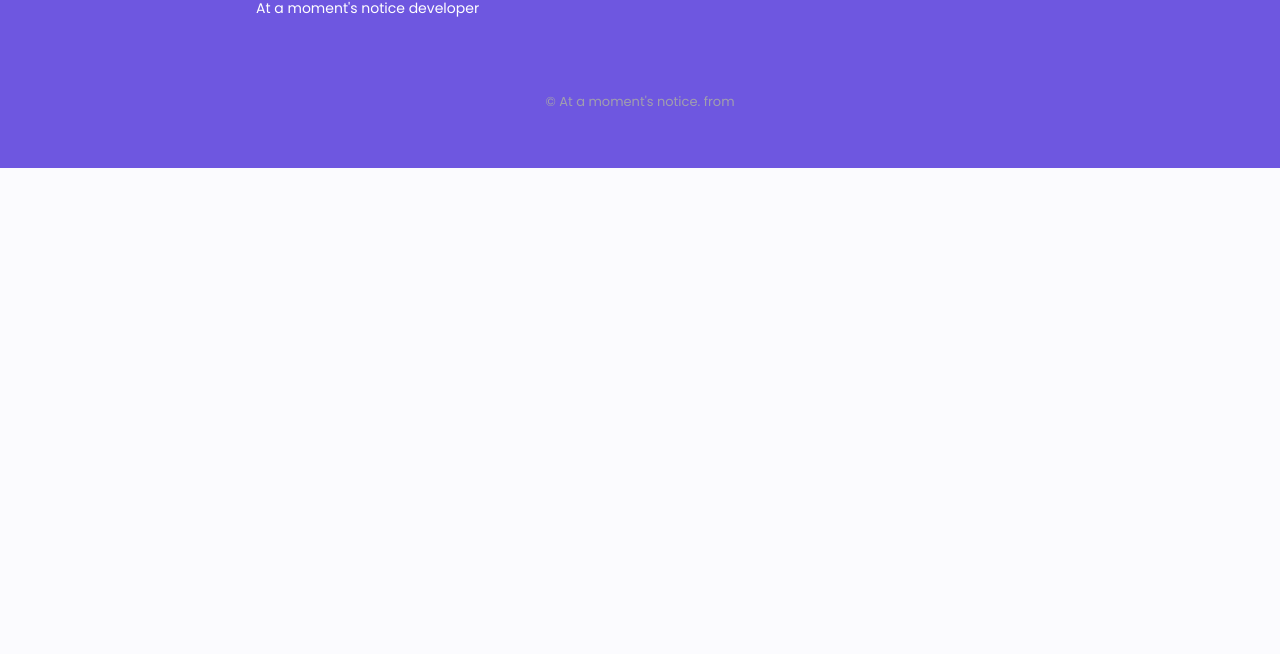
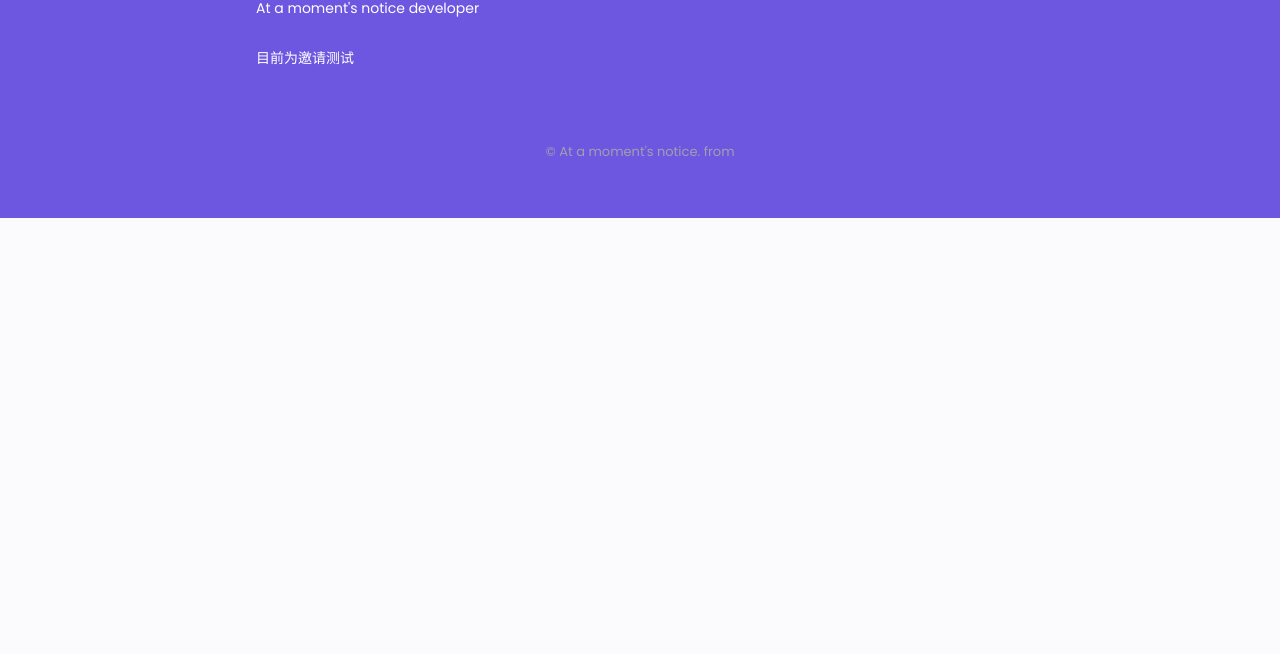
Before and after one commit to HuanYoYo/X.fun, a plain HTML site: page index.html in a window 1280 px wide. Shown: the part 146-800 px from the top of the page. Drawn offline with nearby package versions, Linux system fonts and the light colour scheme.

Commit message:
Update index.html

```diff
--- a/index.html
+++ b/index.html
@@ -29,8 +29,7 @@
           <div>
             <h1 class="footer__title">心动一下</h1>
             <span class="footer__subtitle" i18n="home__subtitle"
-              >At a moment's notice developer</span
-            >
+              >At a moment's notice developer</br></br>目前为邀请测试</span>
           </div>
         </div>
         <p class="footer__copy">
```
